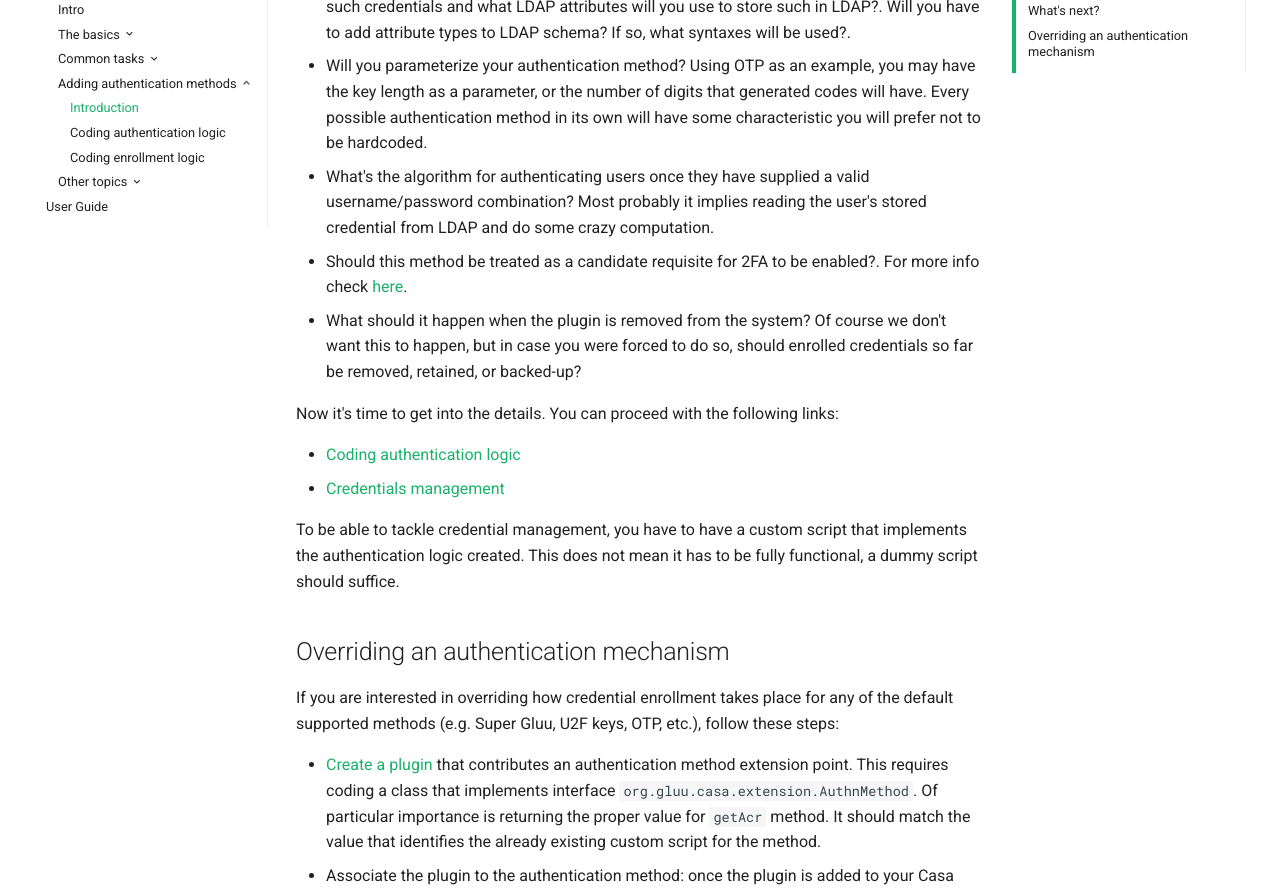
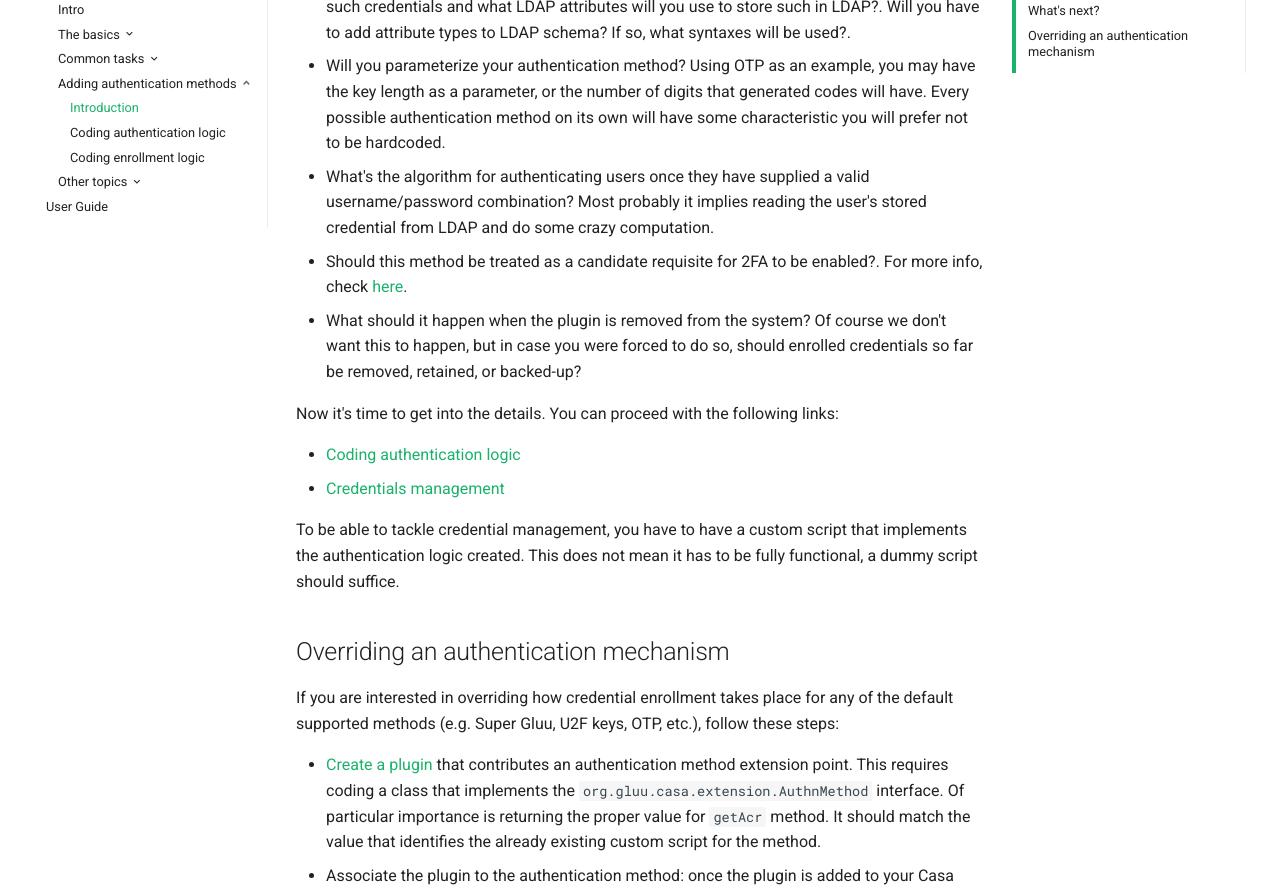
Before and after one commit to shmorri/docs-casa-prod, an MkDocs documentation site: the page built from docs/source/developer/authn-methods/index.md, in a window 1280 px wide and 1400 px high, scrolled down 1695 px. Shown: the part 204-1092 px from the top of the window. Built offline with MkDocs 1.6.1, drawn with Linux system fonts in a browser that asks for light colours; old or Windows-style settings are respelled for this version of MkDocs; some of the changed text lies outside the part shown.

Commit message:
Update index.md
Proofreading

```diff
--- a/docs/source/developer/authn-methods/index.md
+++ b/docs/source/developer/authn-methods/index.md
@@ -39,11 +39,11 @@ Now that you have a minimal grasp, we suggest planning before coding. Working on
 
 - How will you model and store credentials associated to the authentication method? As an example, if you were to add OTP tokens as the authentication method, how do you represent such credentials and what LDAP attributes will you use to store such in LDAP?. Will you have to add attribute types to LDAP schema? If so, what syntaxes will be used?.
 
-- Will you parameterize your authentication method? Using OTP as an example, you may have the key length as a parameter, or the number of digits that generated codes will have. Every possible authentication method in its own will have some characteristic you will prefer not to be hardcoded.
+- Will you parameterize your authentication method? Using OTP as an example, you may have the key length as a parameter, or the number of digits that generated codes will have. Every possible authentication method on its own will have some characteristic you will prefer not to be hardcoded.
 
 - What's the algorithm for authenticating users once they have supplied a valid username/password combination? Most probably it implies reading the user's stored credential from LDAP and do some crazy computation.
 
-- Should this method be treated as a candidate requisite for 2FA to be enabled?. For more info check [here](../../administration/2fa-basics.md#forcing-users-to-enroll-a-specific-credential-before-2fa-is-available).
+- Should this method be treated as a candidate requisite for 2FA to be enabled?. For more info, check [here](../../administration/2fa-basics.md#forcing-users-to-enroll-a-specific-credential-before-2fa-is-available).
 
 - What should it happen when the plugin is removed from the system? Of course we don't want this to happen, but in case you were forced to do so, should enrolled credentials so far be removed, retained, or backed-up?
 
@@ -54,12 +54,11 @@ Now it's time to get into the details. You can proceed with the following links:
 
 To be able to tackle credential management, you have to have a custom script that implements the authentication logic created. This does not mean it has to be fully functional, a dummy script should suffice.
 
-
 ## Overriding an authentication mechanism
 
 If you are interested in overriding how credential enrollment takes place for any of the default supported methods (e.g. Super Gluu, U2F keys, OTP, etc.), follow these steps:
 
-- [Create a plugin](#creating-a-plugin) that contributes an authentication method extension point. This requires coding a class that implements interface `org.gluu.casa.extension.AuthnMethod`. Of particular importance is returning the proper value for `getAcr` method. It should match the value that identifies the already existing custom script for the method.
+- [Create a plugin](#creating-a-plugin) that contributes an authentication method extension point. This requires coding a class that implements the `org.gluu.casa.extension.AuthnMethod` interface. Of particular importance is returning the proper value for `getAcr` method. It should match the value that identifies the already existing custom script for the method.
 
 - Associate the plugin to the authentication method: once the plugin is added to your Casa installation, visit the "enabled methods" section of Gluu Casa [dashboard](../../administration/admin-console.md#enabled-methods). In the row corresponding to the acr of interest, change "System" in the selection list by the plugin ID you have just added.
 
```
Also changed, not shown: other parts of docs/source/developer/authn-methods/index.md (+1 -1 lines).
